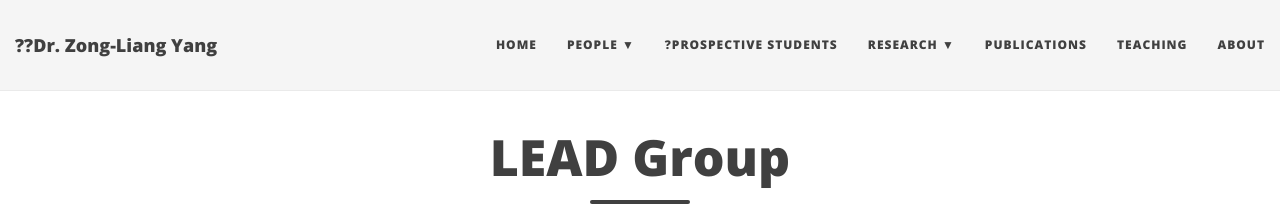
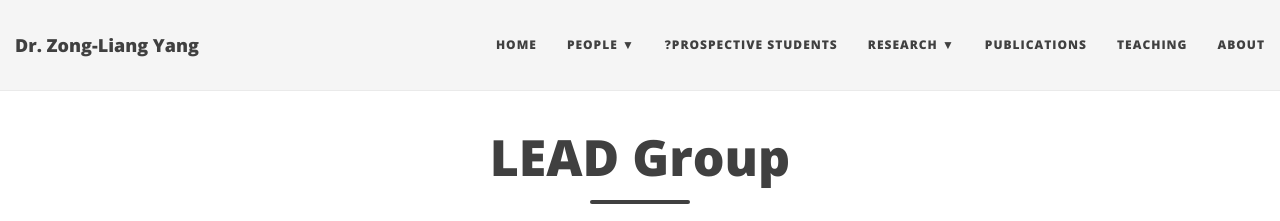
Before and after one commit to ktwugoat/LEAD-UTexas, a Jekyll site: the page built from index.md, in a window 1280 px wide. Shown: the top 221 px of the page. Built offline with Jekyll 4.4.1, drawn with Linux system fonts in a browser that asks for light colours; nearby versions of some CDN libraries.

```diff
--- a/_config.yml
+++ b/_config.yml
@@ -14,7 +14,7 @@ baseurl: ""
 # Of course don't forget to change the username and projectname to YOUR username and project
 
 # Name of website
-title: ??Dr. Zong-Liang Yang
+title: Dr. Zong-Liang Yang
 
 # Short description of your site
 description: "?????????????????????????????"
```
